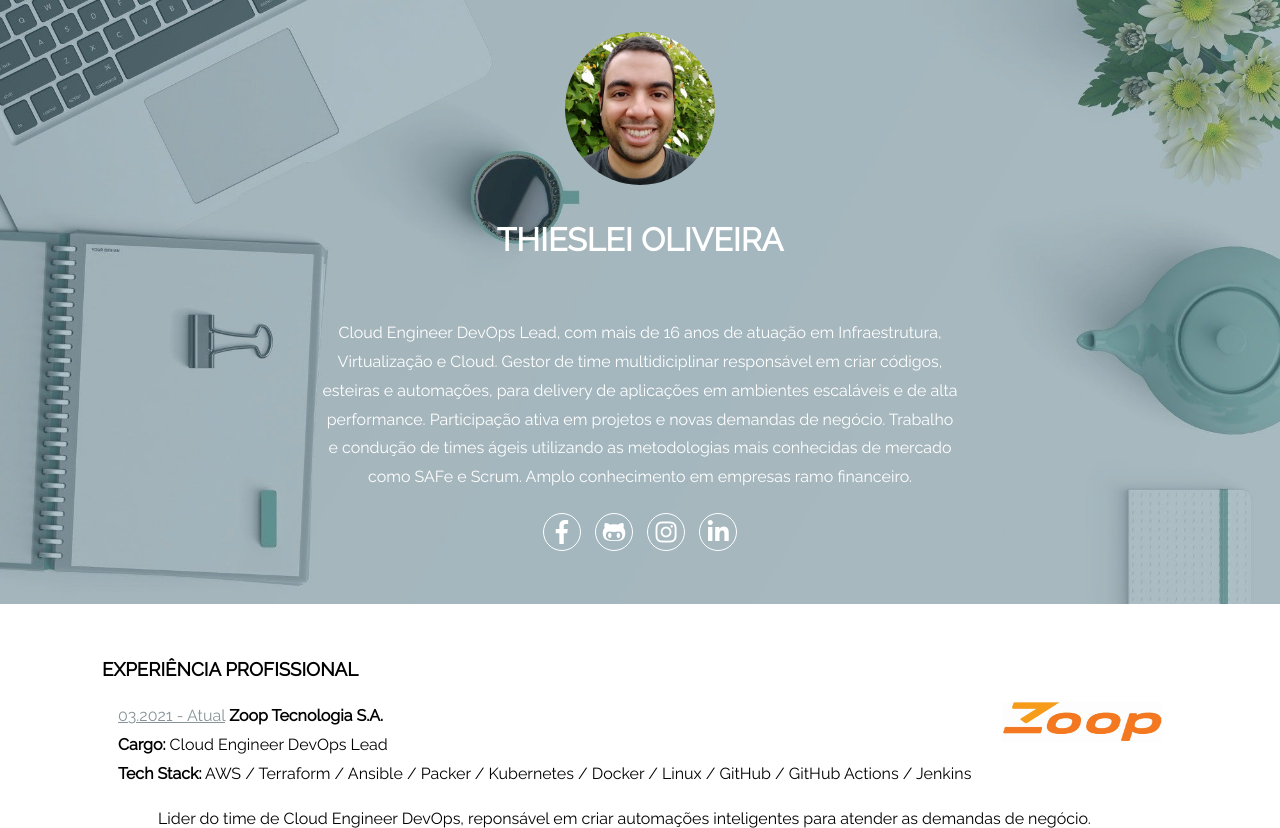
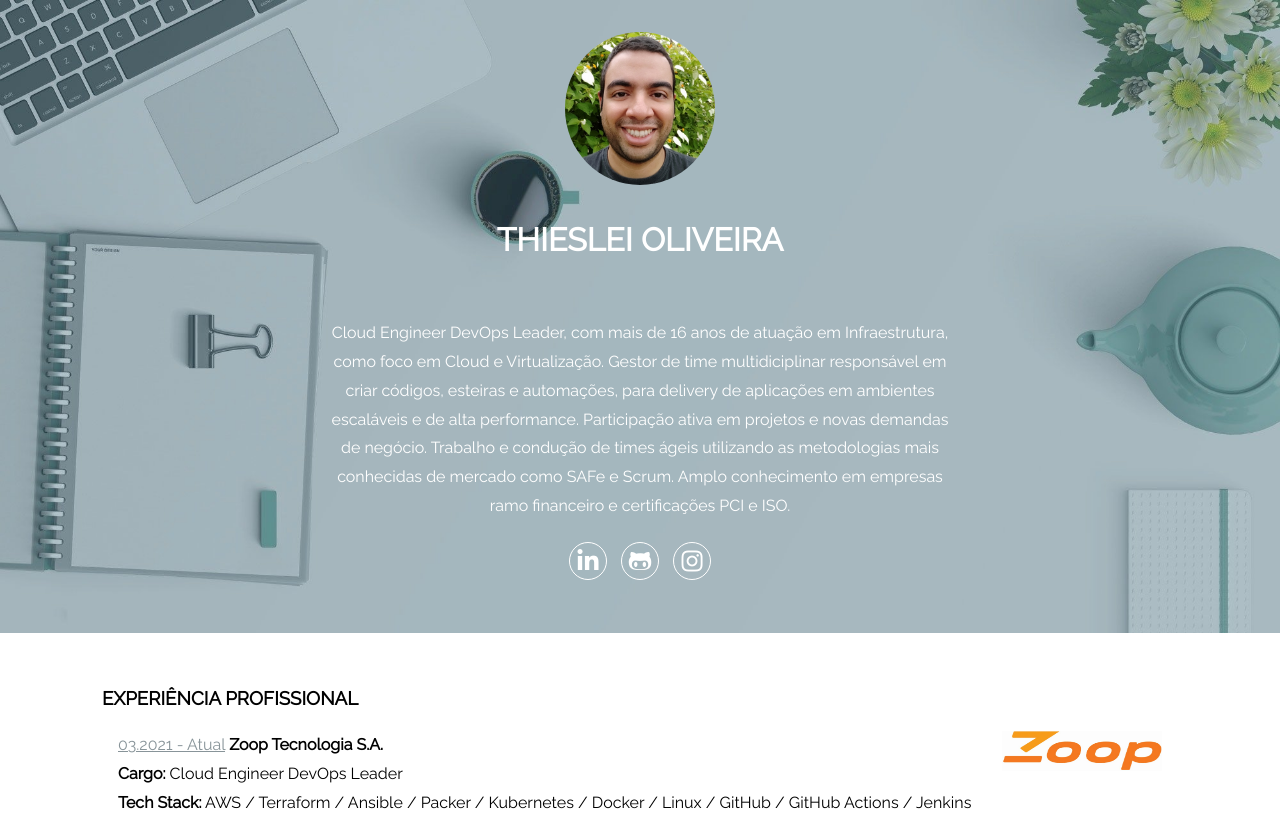
Before and after one commit to thieslei/thieslei.github.io, a plain HTML site: page index.html in a window 1280 px wide. Shown: the top 828 px of the page. Drawn offline with Linux system fonts and the light colour scheme.

Commit message:
Change Description

```diff
--- a/index.html
+++ b/index.html
@@ -3,7 +3,7 @@
 <head>
   <meta charset="UTF-8">
   <title>CV - Thieslei Oliveira</title>
-  <meta name="description" content="CV - Thieslei Oliveira Cloud DevOps Lead">
+  <meta name="description" content="CV - Thieslei Oliveira Cloud DevOps Leader">
   <meta name="author" content="Thieslei Oliveira">
   <link rel="icon" href="./img/favicon.ico">
   <meta name="viewport" content="width=device-width, initial-scale=1">
@@ -18,11 +18,14 @@
     </div>
     <h1>Thieslei Oliveira</h1>
     <section>
-      <p>Cloud Engineer DevOps Lead, com mais de 16 anos de atuação em Infraestrutura, Virtualização e Cloud. Gestor de time multidiciplinar responsável em criar códigos, esteiras e automações, para delivery de aplicações em ambientes escaláveis e de alta performance. Participação ativa em projetos e novas demandas de negócio. Trabalho e condução de times ágeis utilizando as metodologias mais conhecidas de mercado como SAFe e Scrum. Amplo conhecimento em empresas ramo financeiro.</p>
+      <p>Cloud Engineer DevOps Leader, com mais de 16 anos de atuação em Infraestrutura, como foco em Cloud e Virtualização. Gestor de time multidiciplinar responsável em criar códigos, esteiras e automações, para delivery de aplicações em ambientes escaláveis e de alta performance. Participação ativa em projetos e novas demandas de negócio. Trabalho e condução de times ágeis utilizando as metodologias mais conhecidas de mercado como SAFe e Scrum. Amplo conhecimento em empresas ramo financeiro e certificações PCI e ISO.</p>
+      <a href="https://www.linkedin.com/in/thieslei-oliveira/" target="_blank">
+        <i class="fab fa-linkedin-in"></i>
+      </a>
+      <!--
       <a href="https://www.facebook.com/thieslei.oliveira/" target="_blank">
         <i class="fab fa-facebook-f"></i>
       </a>
-      <!--
       <a href="https://www.twitter.com/flynerdpl/" target="_blank">
         <i class="fab fa-twitter"></i>
       </a>
@@ -34,9 +37,6 @@
       <a href="https://www.instagram.com/thiesleioliveira/" target="_blank">
         <i class="fab fa-instagram"></i>
       </a>
-      <a href="https://www.linkedin.com/in/thieslei-oliveira/" target="_blank">
-        <i class="fab fa-linkedin-in"></i>
-      </a>
     </section>
   </header>
   <main>
@@ -45,7 +45,7 @@
       <article>
         <div class='job-title'>
           <img src="./img/zoop.png" alt="neon" width="160" height="40" ALIGN="right">
-          <span>03.2021 - Atual</span> <strong>Zoop Tecnologia S.A.</strong><br> <strong>Cargo:</strong> Cloud Engineer DevOps Lead <br>
+          <span>03.2021 - Atual</span> <strong>Zoop Tecnologia S.A.</strong><br> <strong>Cargo:</strong> Cloud Engineer DevOps Leader <br>
           <strong>Tech stack:</strong> AWS / Terraform / Ansible / Packer / Kubernetes / Docker / Linux / GitHub / GitHub Actions / Jenkins
         </div>
         <div>
```
